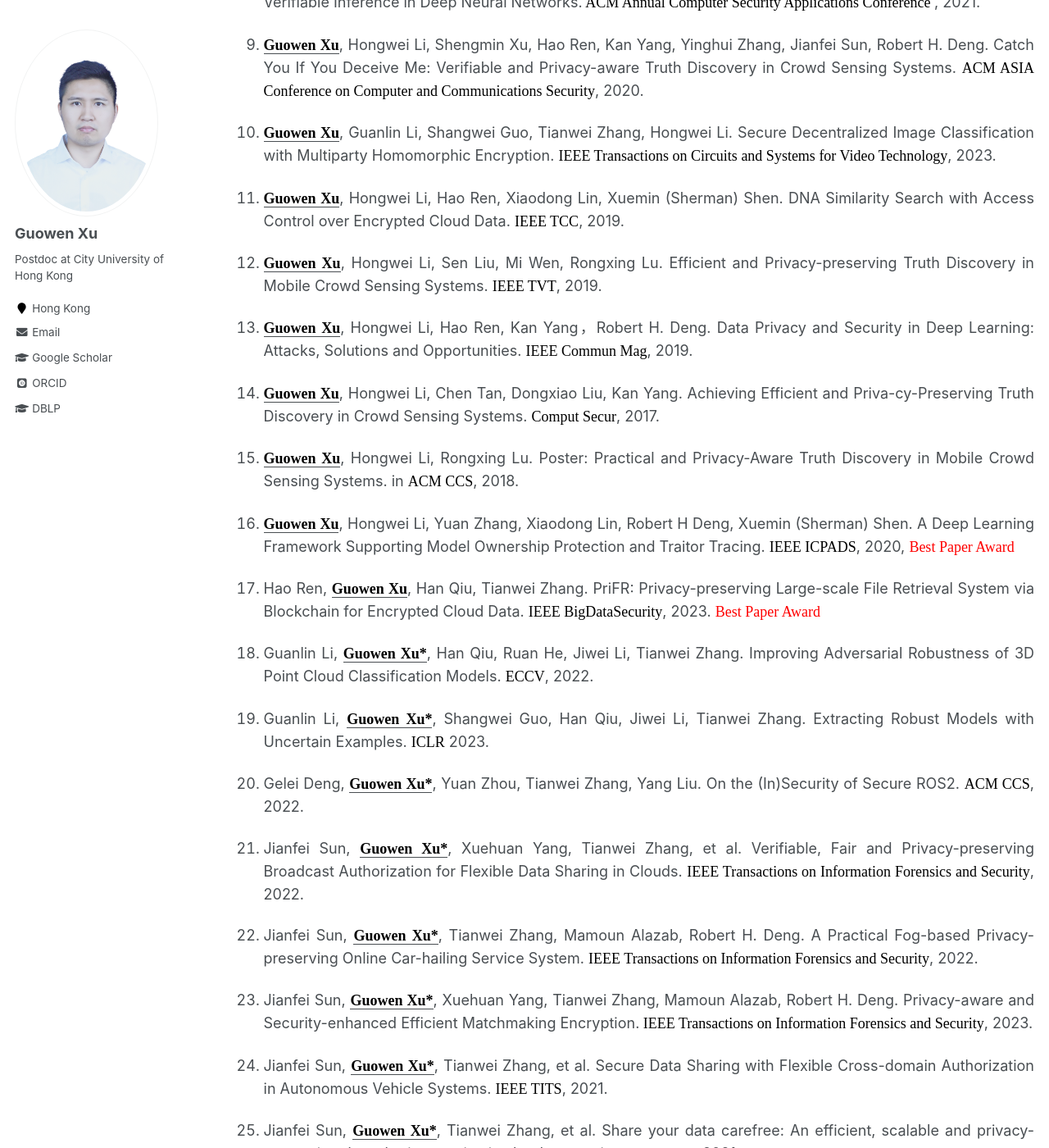
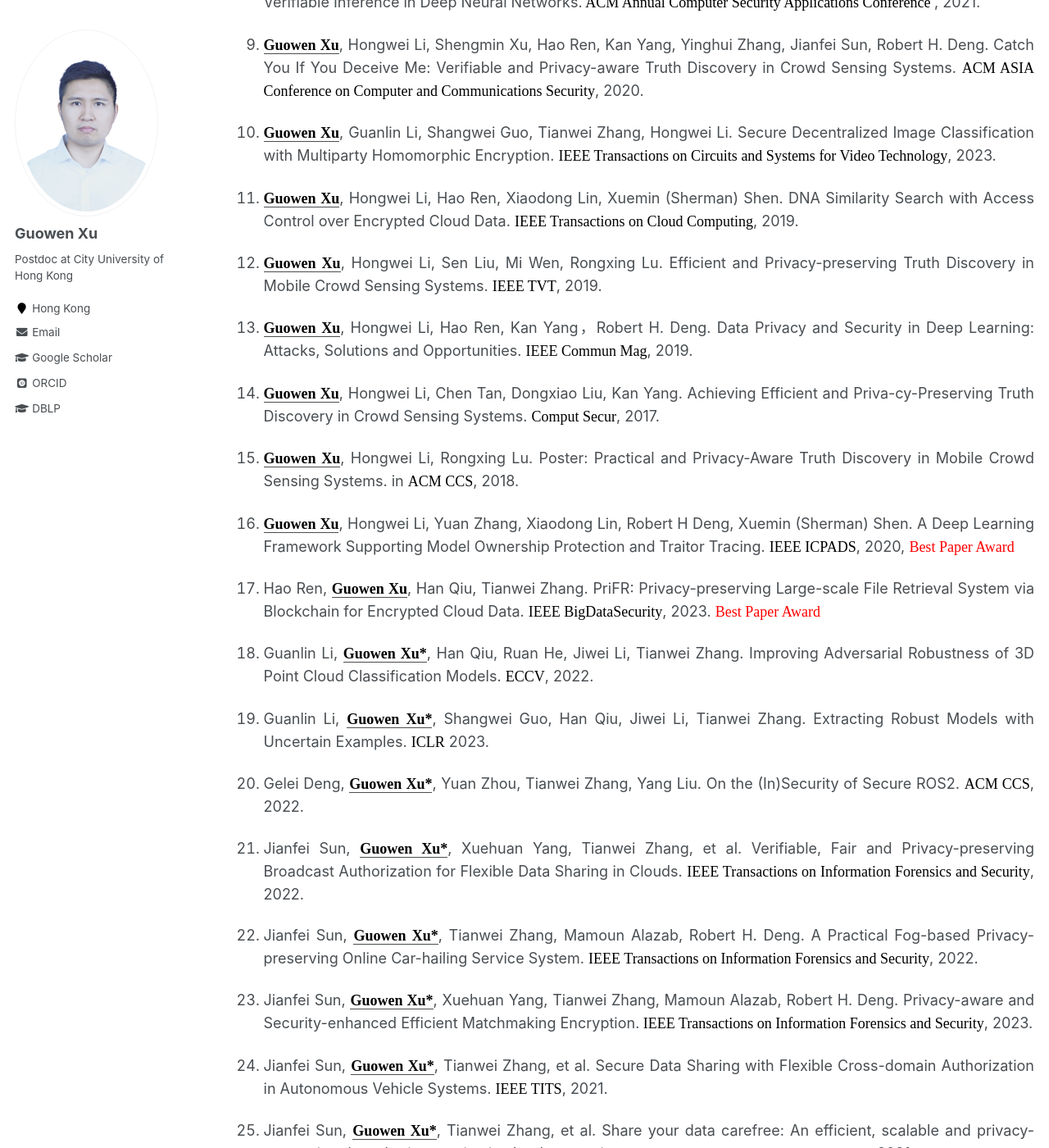
Before and after one commit to Guowen-xu/guowen-xu.github.io, a Jekyll site: the page built from _pages/publications.md, in a window 1280 px wide and 1400 px high, scrolled down 965 px. Shown: the whole window at 82% size. Built offline with Jekyll 4.4.1, drawn with Linux system fonts in a browser that asks for light colours; some web fonts are replaced; some of the changed text lies outside the part shown.

Commit message:
Update publications.md

```diff
--- a/_pages/publications.md
+++ b/_pages/publications.md
@@ -24,7 +24,7 @@ You can find my articles on my [Google Scholar](https://scholar.google.com.hk/ci
 8. <p align="justify"><u><b><font face="Times New Roman" color=black size=4> Guowen Xu</font></b></u>, Hongwei Li, Hao Ren, Jianfei Sun, Shengmin Xu, Jianting Ning, Robert H. Deng. Secure and Verifiable Inference in Deep Neural Networks.<font face="Times New Roman" color=black size=4> ACM Annual Computer Security Applications Conference </font>, 2021.</p>
 9. <p align="justify"><u><b><font face="Times New Roman" color=black size=4> Guowen Xu</font></b></u>, Hongwei Li, Shengmin Xu, Hao Ren, Kan Yang, Yinghui Zhang, Jianfei Sun, Robert H. Deng. Catch You If You Deceive Me: Verifiable and Privacy-aware Truth Discovery in Crowd Sensing Systems. <font face="Times New Roman" color=black size=4> ACM ASIA Conference on Computer and Communications Security</font>, 2020.</p>
 10. <p align="justify"><u><b><font face="Times New Roman" color=black size=4> Guowen Xu</font></b></u>, Guanlin Li, Shangwei Guo, Tianwei Zhang, Hongwei Li. Secure Decentralized Image Classification with Multiparty Homomorphic Encryption. <font face="Times New Roman" color=black size=4> IEEE Transactions on Circuits and Systems for Video Technology</font>, 2023.</p>
-11. <p align="justify"><u><b><font face="Times New Roman" color=black size=4> Guowen Xu</font></b></u>, Hongwei Li, Hao Ren, Xiaodong Lin, Xuemin (Sherman) Shen. DNA Similarity Search with Access Control over Encrypted Cloud Data. <font face="Times New Roman" color=black size=4> IEEE TCC</font>, 2019.</p>
+11. <p align="justify"><u><b><font face="Times New Roman" color=black size=4> Guowen Xu</font></b></u>, Hongwei Li, Hao Ren, Xiaodong Lin, Xuemin (Sherman) Shen. DNA Similarity Search with Access Control over Encrypted Cloud Data. <font face="Times New Roman" color=black size=4> IEEE Transactions on Cloud Computing</font>, 2019.</p>
 12. <p align="justify"><u><b><font face="Times New Roman" color=black size=4> Guowen Xu</font></b></u>, Hongwei Li, Sen Liu, Mi Wen, Rongxing Lu. Efficient and Privacy-preserving Truth Discovery in Mobile Crowd Sensing Systems. <font face="Times New Roman" color=black size=4> IEEE TVT</font>, 2019.</p>
 13. <p align="justify"><u><b><font face="Times New Roman" color=black size=4> Guowen Xu</font></b></u>, Hongwei Li, Hao Ren, Kan Yang，Robert H. Deng. Data Privacy and Security in Deep Learning: Attacks, Solutions and Opportunities. <font face="Times New Roman" color=black size=4> IEEE Commun Mag</font>, 2019.</p>
 14. <p align="justify"><u><b><font face="Times New Roman" color=black size=4> Guowen Xu</font></b></u>, Hongwei Li, Chen Tan, Dongxiao Liu, Kan Yang. Achieving Efficient and Priva-cy-Preserving Truth Discovery in Crowd Sensing Systems. <font face="Times New Roman" color=black size=4> Comput Secur</font>, 2017.</p>
@@ -38,7 +38,7 @@ You can find my articles on my [Google Scholar](https://scholar.google.com.hk/ci
 22. <p align="justify">Jianfei Sun, <u><b><font face="Times New Roman" color=black size=4> Guowen Xu*</font></b></u>, Tianwei Zhang, Mamoun Alazab, Robert H. Deng. A Practical Fog-based Privacy-preserving Online Car-hailing Service System. <font face="Times New Roman" color=black size=4> IEEE Transactions on Information Forensics and Security</font>, 2022.</p>
 23. <p align="justify">Jianfei Sun, <u><b><font face="Times New Roman" color=black size=4> Guowen Xu*</font></b></u>, Xuehuan Yang, Tianwei Zhang, Mamoun Alazab, Robert H. Deng. Privacy-aware and Security-enhanced Efficient Matchmaking Encryption.<font face="Times New Roman" color=black size=4> IEEE Transactions on Information Forensics and Security</font>, 2023.</p>
 24. <p align="justify">Jianfei Sun,  <u><b><font face="Times New Roman" color=black size=4> Guowen Xu*</font></b></u>, Tianwei Zhang, et al. Secure Data Sharing with Flexible Cross-domain Authorization in Autonomous Vehicle Systems. <font face="Times New Roman" color=black size=4> IEEE TITS</font>, 2021.</p>
-25. <p align="justify">Jianfei Sun,  <u><b><font face="Times New Roman" color=black size=4> Guowen Xu*</font></b></u>, Tianwei Zhang, et al. Share your data carefree: An efficient, scalable and privacy-preserving data sharing service in cloud computing. <font face="Times New Roman" color=black size=4> IEEE TCC</font>. 2021.</p>
+25. <p align="justify">Jianfei Sun,  <u><b><font face="Times New Roman" color=black size=4> Guowen Xu*</font></b></u>, Tianwei Zhang, et al. Share your data carefree: An efficient, scalable and privacy-preserving data sharing service in cloud computing. <font face="Times New Roman" color=black size=4> IEEE Transactions on Cloud Computing</font>. 2021.</p>
 26. <p align="justify">Xingshuo Han, <u><b><font face="Times New Roman" color=black size=4> Guowen Xu</font></b></u>, Yuan Zhou, Xuehuan Yang, Jiwei Li, Tianwei Zhang. Physical Backdoor Attacks to Lane Detection Systems in Autonomous Driving.  <font face="Times New Roman" color=black size=4>ACM MM</font>, 2022.</p>
 27. <p align="justify">Wenbo Jiang, Hongwei Li, <u><b><font face="Times New Roman" color=black size=4> Guowen Xu</font></b></u>, Tianwei Zhang, Rongxing Lu. A Comprehensive Defense Framework against Model Extraction Attacks. <font face="Times New Roman" color=black size=4> IEEE Transactions on Dependable and Secure Computing</font>, 2023.</p>
 28.  <p align="justify">Wenbo Jiang, Hongwei Li, <u><b><font face="Times New Roman" color=black size=4> Guowen Xu</font></b></u>, Tianwei Zhang. Color Backdoor: A Robust Poisoning Attack in Color Space.<font face="Times New Roman" color=black size=4> CVPR</font>, 2023.</p>
```
